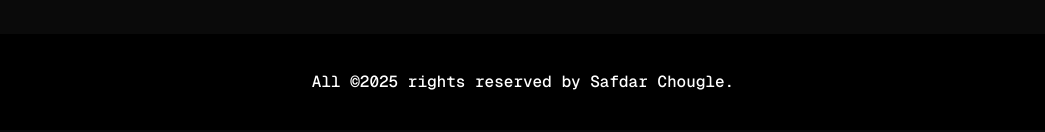
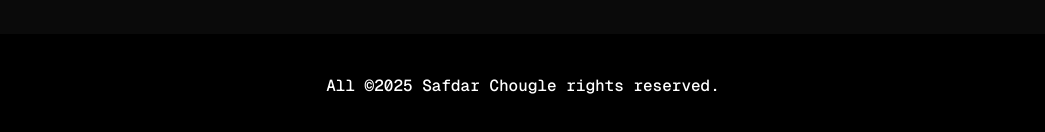
Before and after one commit to chouglesafdar22/Portfolio-Next.js-, a Next.js app in the folder portfolio-ui/: page / in a window 1280 px wide. Shown: the part 2599-2731 px from the top of the page, without its empty margins (117-1162 px from the left). Built offline with nearby package versions, Linux system fonts and the light colour scheme.

Commit message:
Update Footer.js

```diff
--- a/portfolio-ui/app/components/Footer.js
+++ b/portfolio-ui/app/components/Footer.js
@@ -2,10 +2,10 @@ import React from 'react';
 
 function Footer() {
   return (
-    <footer className="bg-black w-screen h-24 py-10 text-white flex items-center justify-center text-center">
+    <footer className="bg-black w-screen py-10 text-white flex items-center justify-center text-center">
       <div className="flex justify-center items-center text-center">
         <span className="text-[12px] flex sm:text-sm text-center justify-center items-center lg:text-base font-mono font-medium">
-          All &copy;2025 rights reserved by Safdar Chougle.
+          All &copy;2025 Safdar Chougle rights reserved.
         </span>
       </div>
     </footer>
```
